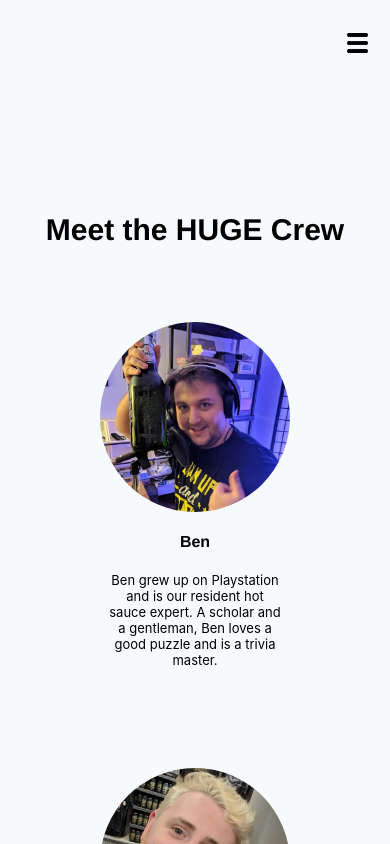
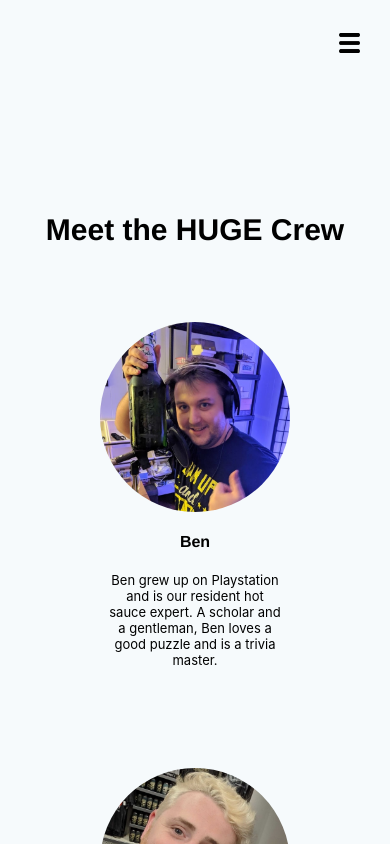
Before and after one commit to oakeef/huge_website, a React (Create React App) app: page / in a window 390 px wide. Shown: the top 844 px of the page. Built offline with nearby package versions, Linux system fonts and the light colour scheme; no server answers; a web font is replaced by a local one.

Commit message:
fixed spacing of hamburger icon

```diff
--- a/src/Components/NavBar/NavBar.css
+++ b/src/Components/NavBar/NavBar.css
@@ -72,7 +72,7 @@ a:link {
 .navbarHamburgerButton {
     border: none;
     background: transparent;
-    margin-right: 1rem;
+    margin-right: 1.5rem;
     margin-left: auto;
 }
 
```
